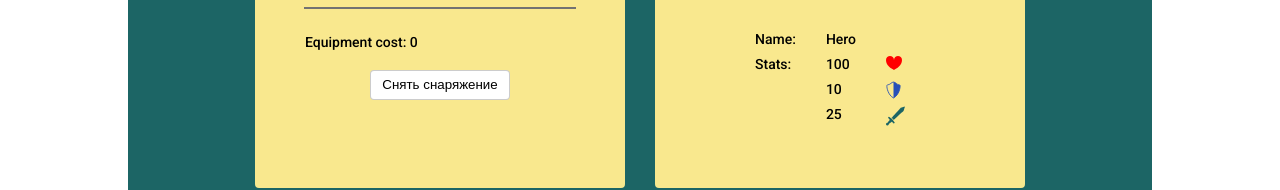
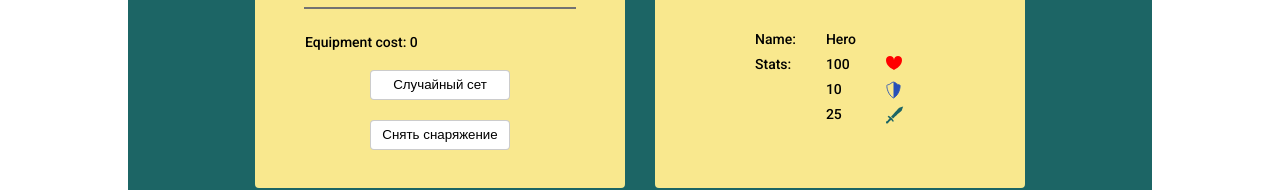
Before and after one commit to ozzmoo/hrp-test, a Vue app: page / in a window 1280 px wide. Shown: the part 527-717 px from the top of the page. Built offline with nearby package versions, Linux system fonts and the light colour scheme; the HTML template or start-up script is replaced by a standard one.

Commit message:
+ случайный сет

```diff
--- a/src/components/Equipment.vue
+++ b/src/components/Equipment.vue
@@ -55,20 +55,16 @@
           <div class="delim"></div>
 
           <h3 class="cost">Equipment cost: {{totalStats.cost}}</h3>
+
+          <button class="remove-items" @click="createRandomSet">Случайный сет</button>
           <button class="remove-items" @click="cleanCharacter">Снять снаряжение</button>
+
+
+
         </div>
 
         <div class="card character">
-          <!--
-          <img v-if="isNaked" :src="nakedHeroImg" class="hero" />
-          <img v-else :src="heroImg" class="hero" />
 
-          <img :src="selectedHelmet.img" class="equip-item helmet" />
-          <img :src="selectedChest.img" class="equip-item chest" />
-          <img :src="selectedGloves.img" class="equip-item gloves" />
-          <img :src="selectedBoots.img" class="equip-item boots" />
-          <img :src="selectedSword.img" class="equip-item sword" />
-          -->
           <Character :itemSet = "saveItemSet" :heroImg="heroImg" :nakedHeroImg="nakedHeroImg"/>
 
           <div class="stats">
@@ -172,6 +168,20 @@ export default {
       this.selectedBoots = "";
       this.selectedSword = "";
     },
+    //Генерируем случайный сет
+    // (0, 2) захардкожено для экономии места
+    createRandomSet(){
+      this.selectedHelmet = this.equipment.helmets[this.randInt(0, 2)]
+      this.selectedChest  = this.equipment.chests[this.randInt(0, 2)]
+      this.selectedGloves = this.equipment.gloves[this.randInt(0, 2)]
+      this.selectedBoots  = this.equipment.boots[this.randInt(0, 2)]
+      this.selectedSword  = this.equipment.swords[this.randInt(0, 2)]
+    },
+
+    randInt(min, max) {
+      const rand = min + Math.random() * (max + 1 - min);
+      return Math.floor(rand);
+    }
 
   },
   computed: {
@@ -403,8 +413,8 @@ li {
   grid-column: 3/4;
 }
 .stats-icon-attack {
-  width: 20px;
-  height: 20px;
+  width: 18px;
+  height: 18px;
   grid-row: 4/5;
   grid-column: 3/4;
 }
```
